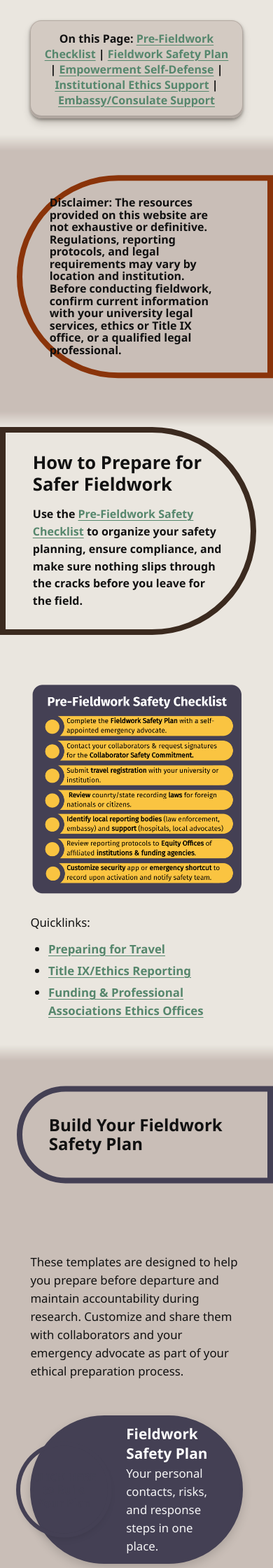
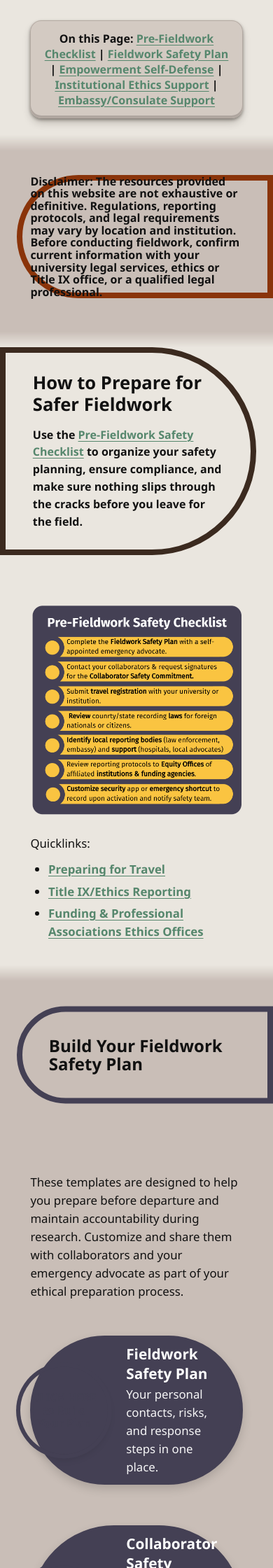
Before and after one commit to AnthroSafetyWarrior/GoldenTrowelProject, a Jekyll site: the page built from _pages/preparing.html, in a window 390 px wide. Shown: the part 1580-3820 px from the top of the page at 70% size. Built offline with Jekyll 4.4.1, drawn with Linux system fonts in a browser that asks for light colours.

Commit message:
updating pages

```diff
--- a/_layouts/default.html
+++ b/_layouts/default.html
@@ -1248,8 +1248,8 @@ margin-bottom: 10px
 @media (max-width: 640px){
   .stripe .disclaimer-wrap .pillhead{
     /* more space between text and the curve */
-    --pillhead-pad-x: clamp(1.6em, 7vw, 2.4em);
-    --pillhead-pad-y: clamp(1.9em, 5vw, 2.2em);
+  --pillhead-pad-y: clamp(1.8em, 2.1vw, 2em);
+  --pillhead-pad-x: clamp(1.1em, 2.2vw, 1.5em)
 
     /* optional: slightly narrower text column so it wraps sooner */
     max-inline-size: 40ch;
```
